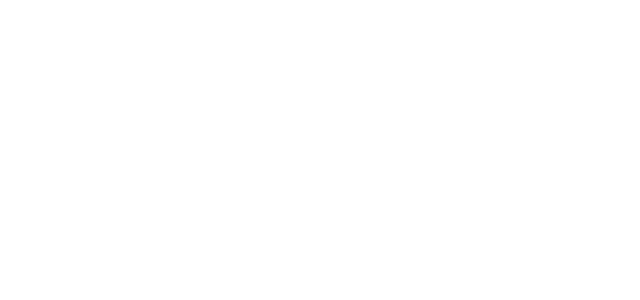
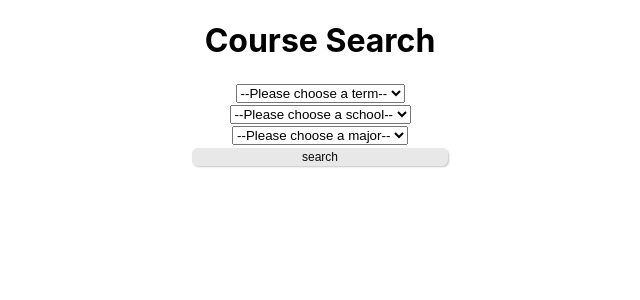
Before and after one commit to agiledev-students-fall2022/final-project-team-albert-pro-max, a React (Create React App) app in the folder front-end/: page /coursesearch in a window 1280 px wide. Before the commit this address had no page. Shown: the top 300 px of the page, without its empty margins (320-960 px from the left). Built offline with nearby package versions, Linux system fonts and the light colour scheme.

Commit message:
created search button and cs major

```diff
--- a/front-end/src/App.js
+++ b/front-end/src/App.js
@@ -3,6 +3,7 @@ import './App.css';
 import CoursePage from './CoursePage';
 import ShoppingCart from './ShoppingCart';
 import Profile from './Profile';
+import CourseSearch from './CourseSearch';
 
 function App() {
   return (
@@ -13,6 +14,7 @@ function App() {
             <Route path="/coursepage" element={<CoursePage id={6}/>} />
             <Route path="/shoppingcart" element={<ShoppingCart id={6}/>} />
             <Route path="/profile" element={<Profile />} />
+            <Route path="/coursesearch" element={<CourseSearch />} />
           </Routes>
         </main>
       </Router>
--- a/front-end/src/CourseSearch.css
+++ b/front-end/src/CourseSearch.css
@@ -1,10 +1,21 @@
-p {
-    flex: auto;
-    border: 1px dotted white;
-    margin: 20px;
-    padding: 20px;
-  }
+button {
+  width: 20%;
+  color: #090909;
+  padding: 0.1em;
+  font-size: 12px;
+  border-radius: 0.5em;
+  background: #e8e8e8;
+  border: 1px solid #e8e8e8;
+  transition: all .3s;
+  box-shadow: 1px 1px 2px #c5c5c5,
+              -1px -1px 2px #ffffff;
+ }
 
-  .Search {
-    text-align: center;
-  }
+ button:hover {
+  border: 1px solid white;
+ }
+
+ button:active {
+  box-shadow: 1px 1px 2px purple,
+              -1px -1px px purple;
+ }
--- a/front-end/src/CourseSearch.js
+++ b/front-end/src/CourseSearch.js
@@ -8,7 +8,7 @@ const DropDown = (props) => {
 
 const Search = (props) => {
   return (
-      <p onClick={props.action}>{props.name}</p>
+      <button onClick={props.action}>{props.name}</button>
   )
 }
 
@@ -40,6 +40,7 @@ const CourseSearch = props => {
 
       <div><select id="major-select">
         <option value="">--Please choose a major--</option>
+        <option value="cs">Computer Science</option>
       </select></div>
 
       <Search action={()=>{alert("you've clicked search!")}} name="search"/>
```
